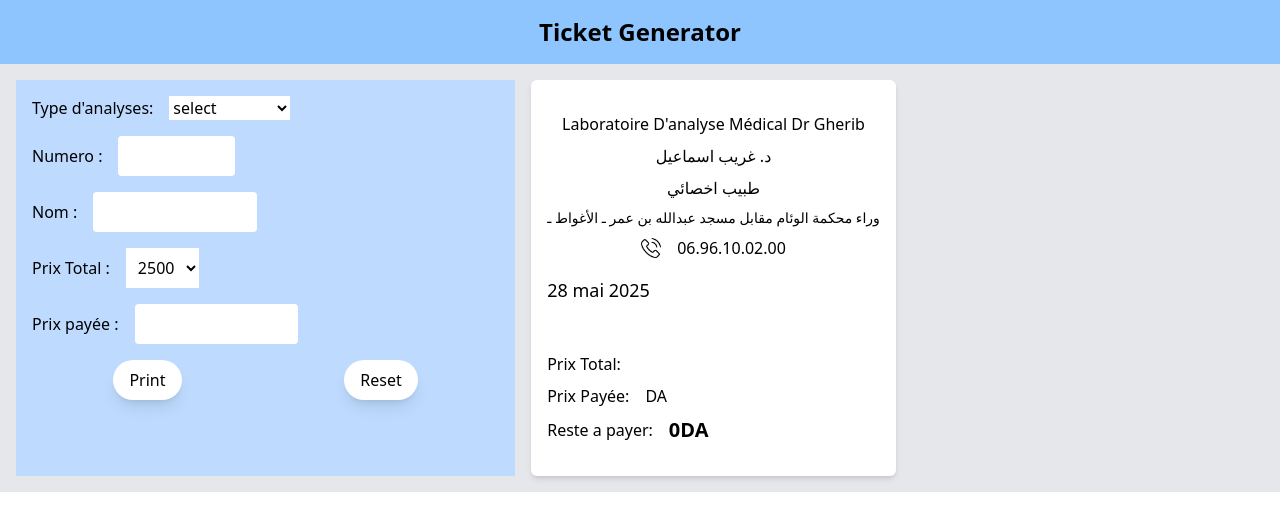
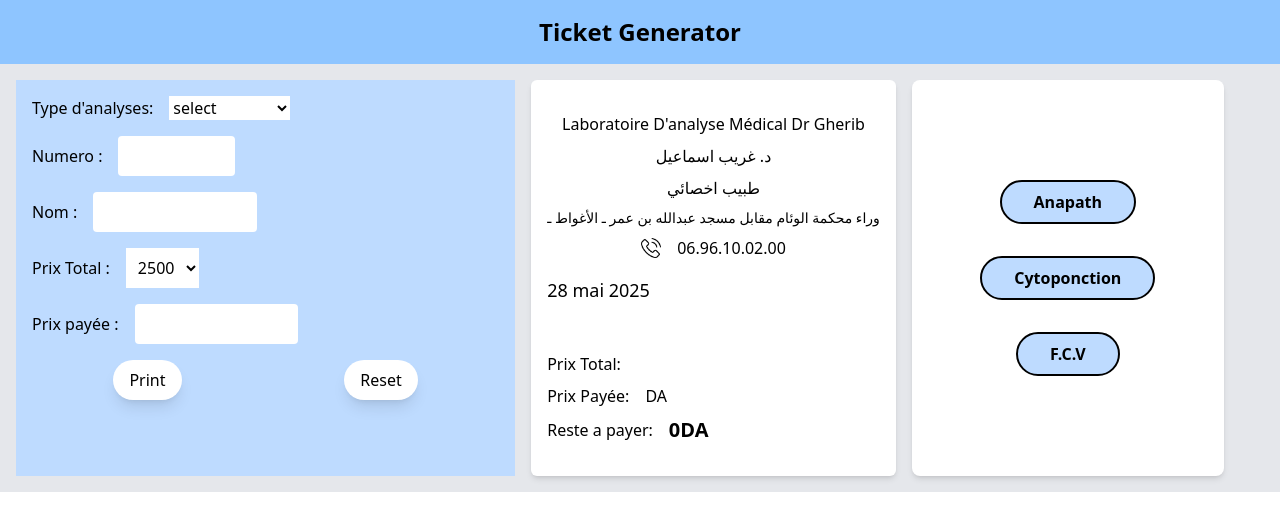
Before and after one commit to Medido1/office_ticket_generator, a React app: page / in a window 1280 px wide. Shown: the top 530 px of the page. Built offline with nearby package versions, Linux system fonts and the light colour scheme; the HTML template or start-up script is replaced by a standard one.

Commit message:
Instal react route and create 3 new pages

```diff
--- a/package.json
+++ b/package.json
@@ -13,6 +13,7 @@
     "@tailwindcss/vite": "^4.1.8",
     "react": "^19.1.0",
     "react-dom": "^19.1.0",
+    "react-router-dom": "^7.6.1",
     "react-to-print": "^3.1.0",
     "tailwindcss": "^4.1.8"
   },
--- a/src/App.jsx
+++ b/src/App.jsx
@@ -1,13 +1,22 @@
 import './App.css'
 import Header from "./components/Header";
 import Main from "./components/Main";
+import Anapath from './components/Anapath';
+import Cytoponction from './components/Cytoponction';
+import FCV from './components/Fcv';
+import { BrowserRouter as Router, Routes, Route } from 'react-router-dom';
 
 function App() {
   return (
-    <>
+    <Router>
       <Header />
-      <Main />
-    </>
+      <Routes>
+        <Route path="/" element={<Main />}/>
+        <Route path="/Anapath" element={<Anapath />}/>
+        <Route path="/Cytoponction" element={<Cytoponction />}/>
+        <Route path="/FCV" element={<FCV />}/>
+      </Routes>
+    </Router>
   )
 }
 
--- /dev/null
+++ b/src/components/Anapath.jsx
@@ -0,0 +1,15 @@
+import { Link } from "react-router-dom";
+
+function Anapath() {
+  return (
+    <div>
+      <Link to="/">
+        <button>
+          Home
+        </button>
+      </Link>
+    </div>
+  )
+}
+
+export default Anapath;
--- /dev/null
+++ b/src/components/Archive.jsx
@@ -0,0 +1,37 @@
+import { Link } from "react-router-dom";
+
+function Archive() {
+  const labels = ['Anapath', 'Cytoponction', 'F.C.V'];
+  return (
+    <div className="flex flex-col justify-center items-center gap-4 bg-white p-2 shadow-md
+      rounded-lg w-[25%]">
+      <Link to='/Anapath'>
+        <button
+          className="mt-4 px-8 py-2 rounded-full cursor-pointer border-black border-2
+            bg-blue-200 font-bold hover:bg-blue-100 hover:scale-125 transition duration-100">
+          Anapath
+        </button>
+      </Link>
+      <Link to="/Cytoponction">
+        <button
+          className="mt-4 px-8 py-2 rounded-full cursor-pointer border-black border-2
+            bg-blue-200 font-bold hover:bg-blue-100 hover:scale-125 transition duration-100">
+          Cytoponction
+        </button>
+      </Link>
+      <Link to="/FCV">
+        <button
+          className="mt-4 px-8 py-2 rounded-full cursor-pointer border-black border-2
+            bg-blue-200 font-bold hover:bg-blue-100 hover:scale-125 transition duration-100">
+          F.C.V
+        </button>
+      </Link>
+
+      <button>
+
+      </button>
+    </div>
+  )
+}
+
+export default Archive;
--- /dev/null
+++ b/src/components/Cytoponction.jsx
@@ -0,0 +1,15 @@
+import { Link } from "react-router-dom";
+
+function Cytoponction() {
+  return (
+    <div>
+      <Link to="/">
+        <button>
+          Home
+        </button>
+      </Link>
+    </div>
+  )
+}
+
+export default Cytoponction;
--- /dev/null
+++ b/src/components/Fcv.jsx
@@ -0,0 +1,15 @@
+import { Link } from "react-router-dom";
+
+function FCV() {
+  return (
+    <div>
+      <Link to="/">
+        <button>
+          Home
+        </button>
+      </Link>
+    </div>
+  )
+}
+
+export default FCV;
--- a/src/components/Main.jsx
+++ b/src/components/Main.jsx
@@ -3,6 +3,7 @@ import Ticket from "./Ticket";
 import { useContext, useRef } from "react";
 import {GlobalContext} from "../context/GlobalContext";
 import { useReactToPrint } from "react-to-print";
+import Archive from "./Archive";
 
 
 function Main() {
@@ -40,6 +41,7 @@ function Main() {
         totalPrice = {state.totalPrice}
         payedSum = {state.payedSum}
       />
+      <Archive />
     </main>
   )
 }
```
Also changed, not shown: 1 other file (tests, documents, lock files or other folders).
